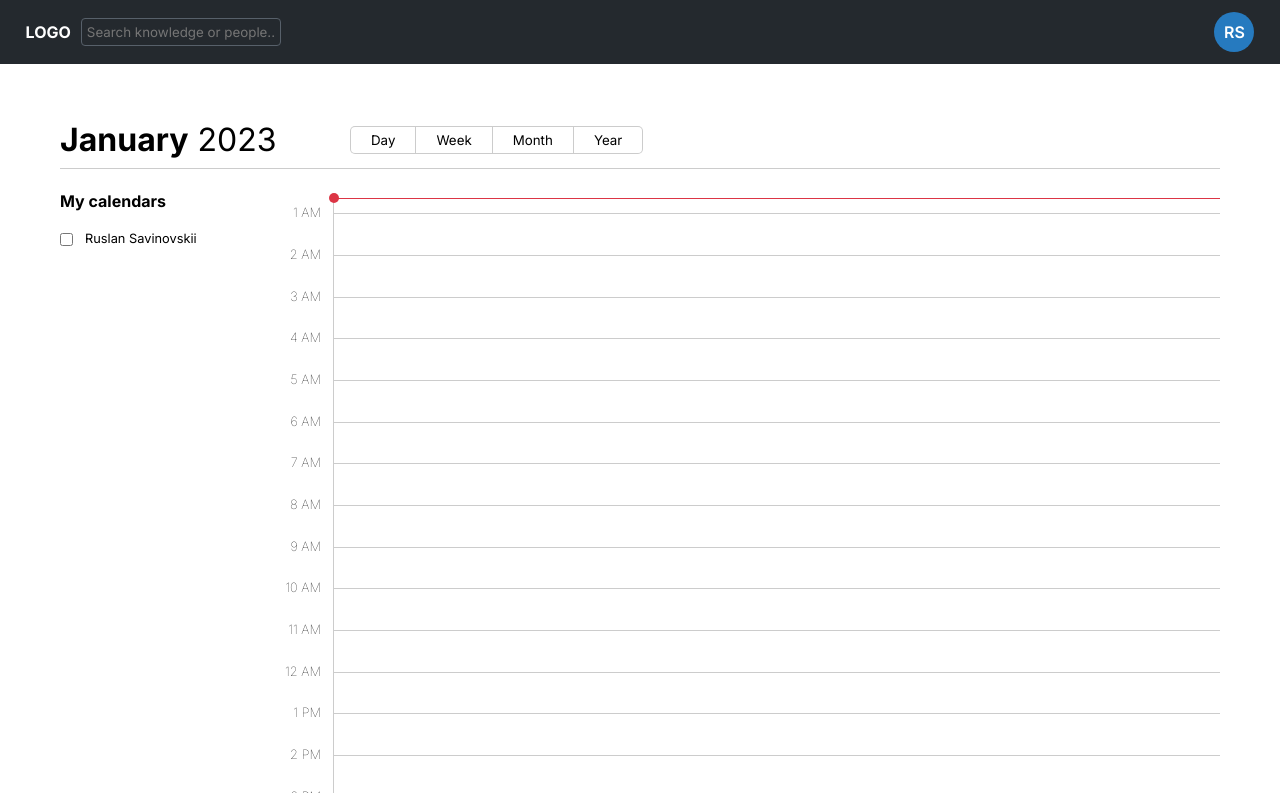
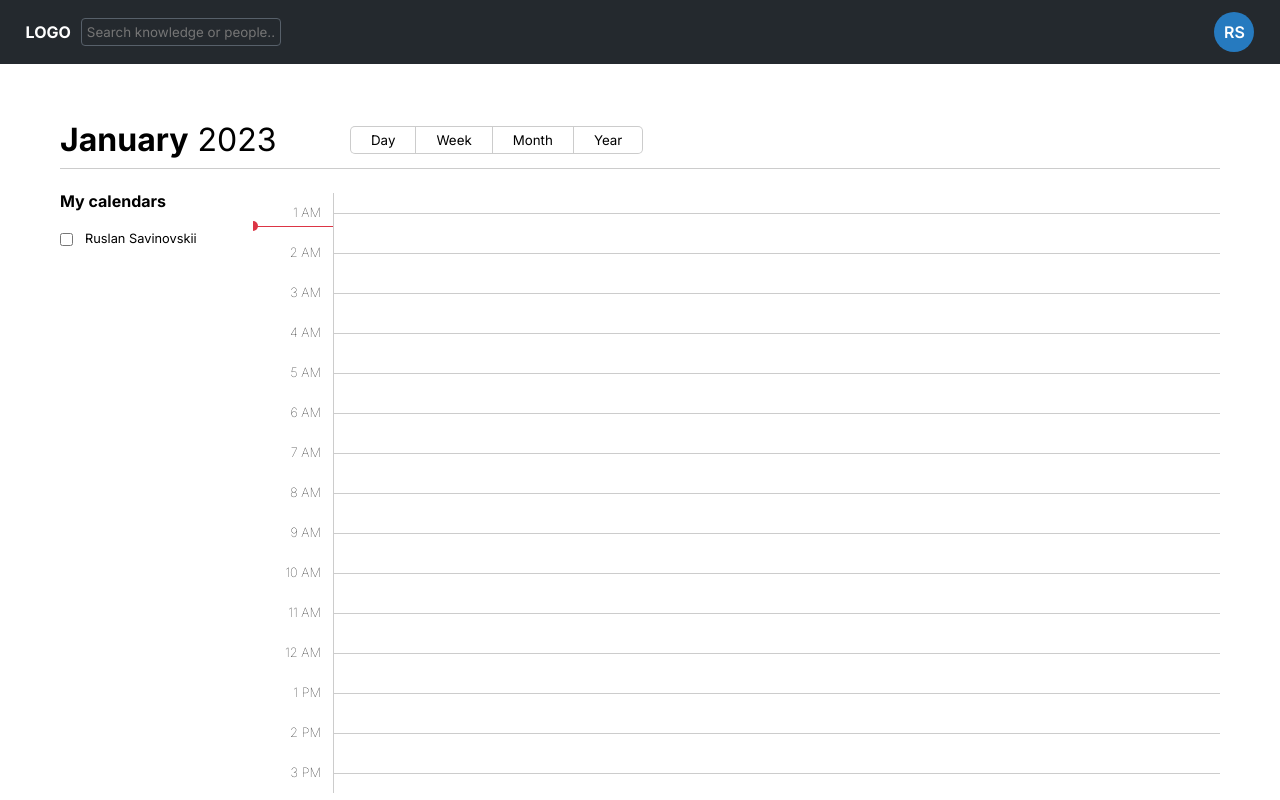
Before and after one commit to insight-hub/ih-web-client, a React app: page /calendar in a window 1280 px wide. Built offline with nearby package versions, Linux system fonts and the light colour scheme.

Commit message:
wip(ui): calendar

```diff
--- a/src/components/ui/buttonGroup/ButtonGroup.tsx
+++ b/src/components/ui/buttonGroup/ButtonGroup.tsx
@@ -15,7 +15,11 @@ export const ButtonGroup: React.FC<Props> = (props) => {
           ...child.props,
           key: i,
           active: i === activeIdx,
-          onClick: () => setActiveIdx(i),
+          onClick: () => {
+            // TODO refactor
+            child.props.onClick();
+            setActiveIdx(i);
+          },
         }),
       )}
     </div>
--- a/src/components/ui/calendar/Calendar.scss
+++ b/src/components/ui/calendar/Calendar.scss
@@ -1,11 +1,12 @@
 @import '../../../styles/variables.scss';
 
+//TODO refactor
 .calendar {
   overflow: scroll;
   height: 75vh;
 
   &__internal {
-    height: 1000px;
+    height: 960px;
   }
 }
 
@@ -22,7 +23,9 @@
   }
 }
 
-//TODO refactor
+.week-item {
+}
+
 .red-line {
   left: -5px;
   position: absolute;
--- a/src/components/ui/calendar/Calendar.tsx
+++ b/src/components/ui/calendar/Calendar.tsx
@@ -1,14 +1,50 @@
-import React from 'react';
+import React, { useCallback } from 'react';
 
-import { Daily } from './Daily';
+import { HourLine } from './HourLine';
+import { DailyColumn } from './DailyColumn';
 
 import './Calendar.scss';
+import range from 'src/utils/range';
 
-export const Calendar: React.FC = () => {
+export enum calendarMode {
+  Daily,
+  Weekly,
+  Monthly,
+  Yearly,
+}
+
+export type Props = {
+  timestamp: Date;
+  mode: calendarMode;
+};
+
+//TODO refactor layout
+export const Calendar: React.FC<Props> = (props) => {
+  const shouldRenderHourLine =
+    props.mode === calendarMode.Daily || props.mode || calendarMode.Weekly;
+
+  const renderCalendar = useCallback(() => {
+    switch (props.mode) {
+      case calendarMode.Daily:
+        return <DailyColumn />;
+      case calendarMode.Weekly:
+        return range(1, 7).map((_, i) => (
+          <div key={i} className="week-item b-r">
+            <DailyColumn />
+          </div>
+        ));
+      case calendarMode.Monthly:
+        return <DailyColumn />;
+      case calendarMode.Yearly:
+        return <DailyColumn />;
+    }
+  }, [props.mode]);
+
   return (
     <div className="calendar">
       <div className="calendar__internal row">
-        <Daily />
+        {shouldRenderHourLine && <HourLine />}
+        <div className="col-11-xs d-flex">{renderCalendar()}</div>
       </div>
     </div>
   );
--- a/src/components/ui/calendar/Daily.tsx
+++ /dev/null
@@ -1,24 +0,0 @@
-import React from 'react';
-import { DailyColumn } from './DailyColumn';
-
-import { HourLine } from './HourLine';
-
-// TODO refactor layouts
-export const Daily: React.FC = () => {
-  return (
-    <>
-      <div className="col-1-md col-2-xs col justify-space-around align-end pr-1 b-r">
-        <HourLine />
-      </div>
-      <div className="col-10-xs col-11-md">
-        <div className="red-line__container">
-          <div className="red-line">
-            <div className="red-line__dot" />
-            <div className="red-line__line" />
-          </div>
-        </div>
-        <DailyColumn />
-      </div>
-    </>
-  );
-};
--- a/src/components/ui/calendar/HourLine.tsx
+++ b/src/components/ui/calendar/HourLine.tsx
@@ -4,8 +4,10 @@ import range from 'src/utils/range';
 
 export const HourLine = () => {
   const hourRange = range(1, 24);
+  const timestamp = new Date();
+  timestamp.setHours(1, 20);
   return (
-    <>
+    <div className="col-1-md col-2-xs col justify-space-around align-end pr-1 b-r red-line__container">
       {hourRange.map((item, i) => {
         const postfix = i + 1 > 12 ? 'PM' : 'AM';
         const hour = item % 12 || 12;
@@ -15,6 +17,15 @@ export const HourLine = () => {
           </div>
         );
       })}
-    </>
+      <div
+        style={{
+          top: `${(960 / 24) * timestamp.getHours() - 25 + (40 / 60) * timestamp.getMinutes()}px`,
+        }}
+        className="red-line"
+      >
+        <div className="red-line__dot" />
+        <div className="red-line__line" />
+      </div>
+    </div>
   );
 };
--- a/src/pages/Calendar.tsx
+++ b/src/pages/Calendar.tsx
@@ -1,8 +1,9 @@
-import React from 'react';
+import React, { useState } from 'react';
 
 import { ButtonGroup } from '../components/ui/buttonGroup/ButtonGroup';
 import { Button } from '../components/ui/button/Button';
 import { Calendar as UiCalendar } from 'src/components/ui/calendar';
+import { calendarMode } from 'src/components/ui/calendar/Calendar';
 
 const months = [
   'January',
@@ -24,19 +25,26 @@ export const Calendar = () => {
   const monthNum = timestamp.getMonth();
   const year = timestamp.getFullYear();
 
+  const [mode, setMode] = useState(calendarMode.Daily);
+
+  const modeNameMap = {
+    Day: calendarMode.Daily,
+    Week: calendarMode.Weekly,
+    Month: calendarMode.Monthly,
+    Year: calendarMode.Yearly,
+  };
+
   return (
     <>
-      <div className="col-lg-12">
       <div className="calendar__header row align-center pb-1 b-bt">
         <div className="col-5-xs col-3-md font-xl">
           <span className="fw-bold">{months[monthNum]}</span> {year}
         </div>
         <div className="col-7-xs">
           <ButtonGroup>
-              <Button title="Day" />
-              <Button title="Week" />
-              <Button title="Month" />
-              <Button title="Year" />
+            {Object.entries(modeNameMap).map(([key, value]) => (
+              <Button key={key} title={key} onClick={() => setMode(value)} />
+            ))}
           </ButtonGroup>
         </div>
       </div>
@@ -49,8 +57,7 @@ export const Calendar = () => {
           </div>
         </div>
         <div className="calendar__body col-8-xs col-10-md">
-            <UiCalendar />
-          </div>
+          <UiCalendar timestamp={timestamp} mode={mode} />
         </div>
       </div>
     </>
```
Lines whose indentation alone changed are shown as unchanged.
